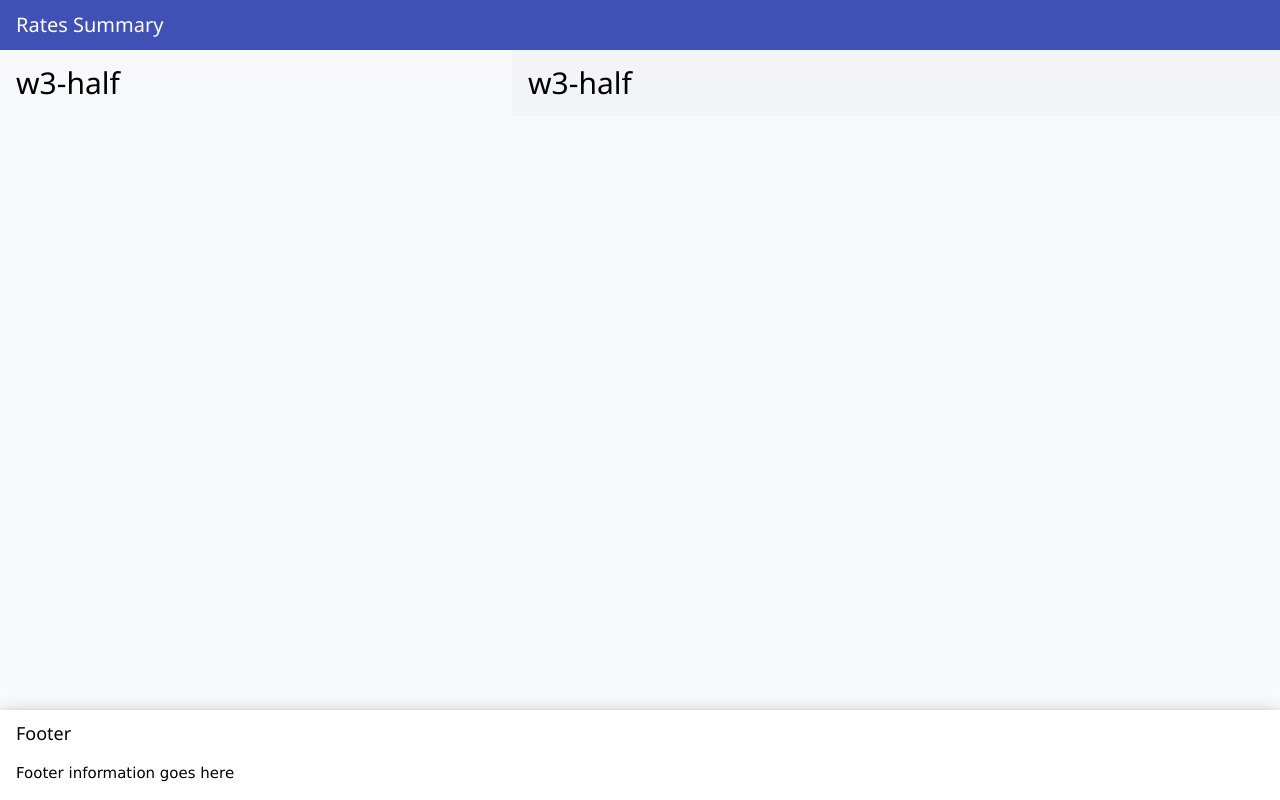
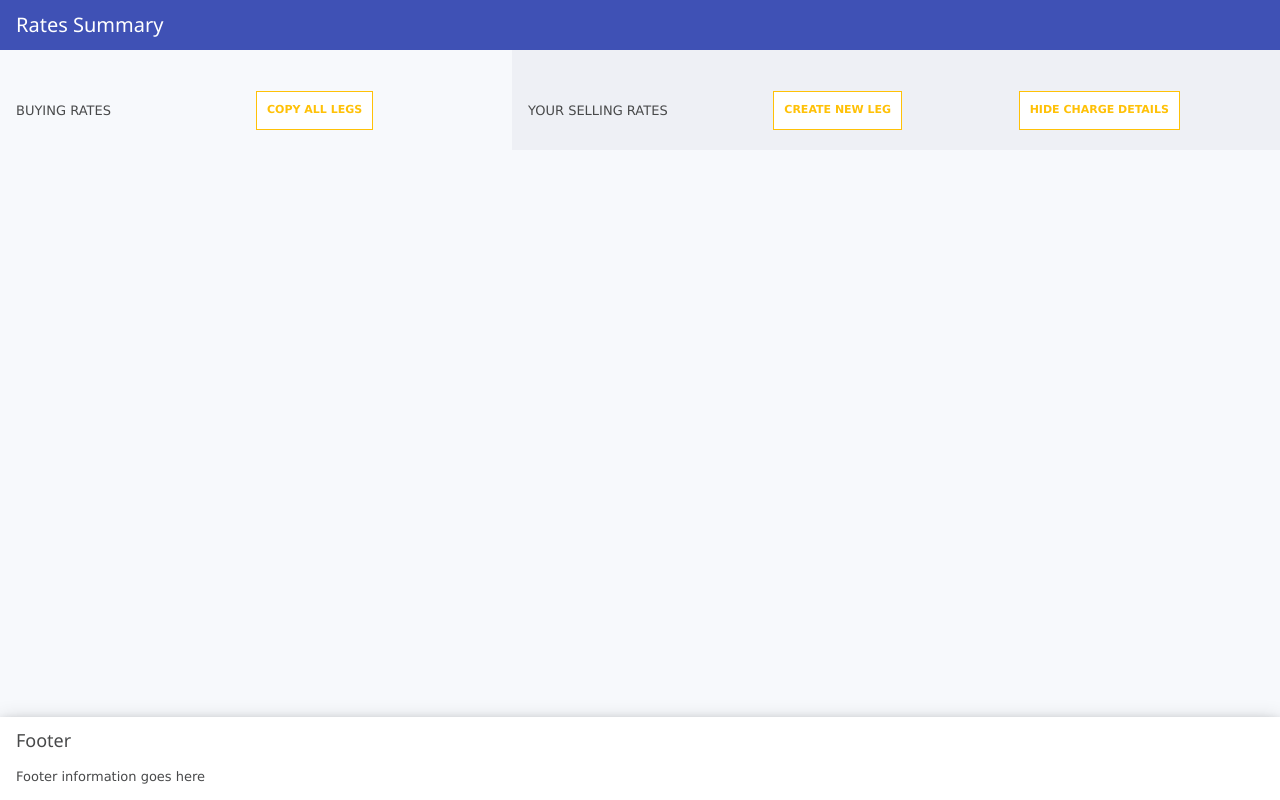
Before and after one commit to isaac-nadar/angularJs-app, a website: page index.html in a window 1280 px wide. Drawn offline with nearby package versions, Linux system fonts and the light colour scheme; no server answers.

Commit message:
style changes in layout, added the response data from api

```diff
--- a/app.js
+++ b/app.js
@@ -7,7 +7,13 @@ angular.module('app', [])
 //
 // Application controller.
 //
-.controller('AppCtrl', function AppCtrl ($scope) {
+.controller('AppCtrl', function AppCtrl ($scope, $http) {
+
+	$http.get("https://api.myjson.com/bins/1glgyd")
+    .then(function(response) {
+		$scope.myWelcome = response.data.leg_data;
+		console.log($scope.myWelcome);
+	});
 
 	//
 	// Setup the application data-model.
--- a/index.html
+++ b/index.html
@@ -12,16 +12,46 @@
 <body ng-app="app" ng-controller="AppCtrl">
 
 	<header class="w3-container w3-indigo">
-		<h4>Rates Summary</h4>
+		<h4 class="big-responsive main-head">Rates Summary</h4>
 	</header>
-	<div class="full-height">
+	<div class="full-height big-responsive">
 		<div class="w3-row">
+
 			<div class="w3-col w3-container lhs">
-				<h2>w3-half</h2>
+				<div class="w3-container w3-margin-top rate-heading">
+					<div class="row">
+						<div class="w3-half rates">
+							BUYING RATES
+						</div>
+						<div class="w3-half">
+								<button class="w3-button w3-white w3-border w3-border-amber custom-btn">COPY ALL LEGS</button>
+						</div>
+					</div>
+					<!-- <div ng-repeat="x in myWelcome">
+						{{ x.rate_card_meta.leg_name }}
+					</div> -->
+				</div>
 			</div>
+
 			<div class="w3-col w3-container rhs">
-				<h2>w3-half</h2>
+					<div class="w3-container w3-margin-top rate-heading">
+							<div class="row">
+								<div class="w3-third rates">
+									YOUR SELLING RATES
+								</div>
+								<div class="w3-third">
+										<button class="w3-button w3-white w3-border w3-border-amber custom-btn">CREATE NEW LEG</button>
+								</div>
+								<div class="w3-third">
+										<button class="w3-button w3-white w3-border w3-border-amber custom-btn">HIDE CHARGE DETAILS</button>
+								</div>
+							</div>
+							<!-- <div ng-repeat="x in myWelcome">
+								{{ x.rate_card_meta.leg_name }}
+							</div> -->
+						</div>
 			</div>
+
 		</div>
 	</div>
 	<!-- <div class="w3-container">
--- a/styles.css
+++ b/styles.css
@@ -4,6 +4,29 @@
 
 body {
     background-color: #F7F9FC;
+    color: #48494A;
+    font-size: 13px;
+}
+
+.big-responsive{
+    max-width: 1366px;
+    margin: auto;
+}
+
+.main-head {
+    margin: 10px auto;
+}
+
+.custom-btn {
+    color: #ffc107 !important;
+    font-size: 11px;
+    font-weight: bold;
+    padding: 10px;
+}
+
+.custom-btn:hover {
+    color: white !important;
+    background-color: #ffc107 !important;
 }
 
 .footer {
@@ -12,25 +35,34 @@ body {
     z-index: 1;
     background-color: #FFFFFF;
     width: 100%;
-    box-shadow: 0 4px 10px 0 rgba(0,0,0,0.2), 0 4px 20px 0 rgba(0,0,0,0.19);
+    box-shadow: 0 4px 10px 0 rgba(0, 0, 0, 0.2), 0 4px 20px 0 rgba(0, 0, 0, 0.19);
 }
 
 .lhs {
     background-color: #F7F9FC;
     width: 40%;
+    padding-top: 5px;
 }
 
 .rhs {
-    background-color: #F3F4F6;
+    background-color: #eef0f5;
     width: 60%;
+    padding-top: 5px;
+}
+
+.rate-heading {
+    padding: 20px 0px;
+}
+
+.rates {
+    margin-top: 10px;
 }
 
 @media screen and (max-width: 601px) {
-   .rhs{
+    .rhs {
         width: 100%;
-    float:left;
+        float: left;
     }
-
     .lhs {
         width: 100%;
         float: left;
```
Lines whose indentation alone changed are shown as unchanged.
